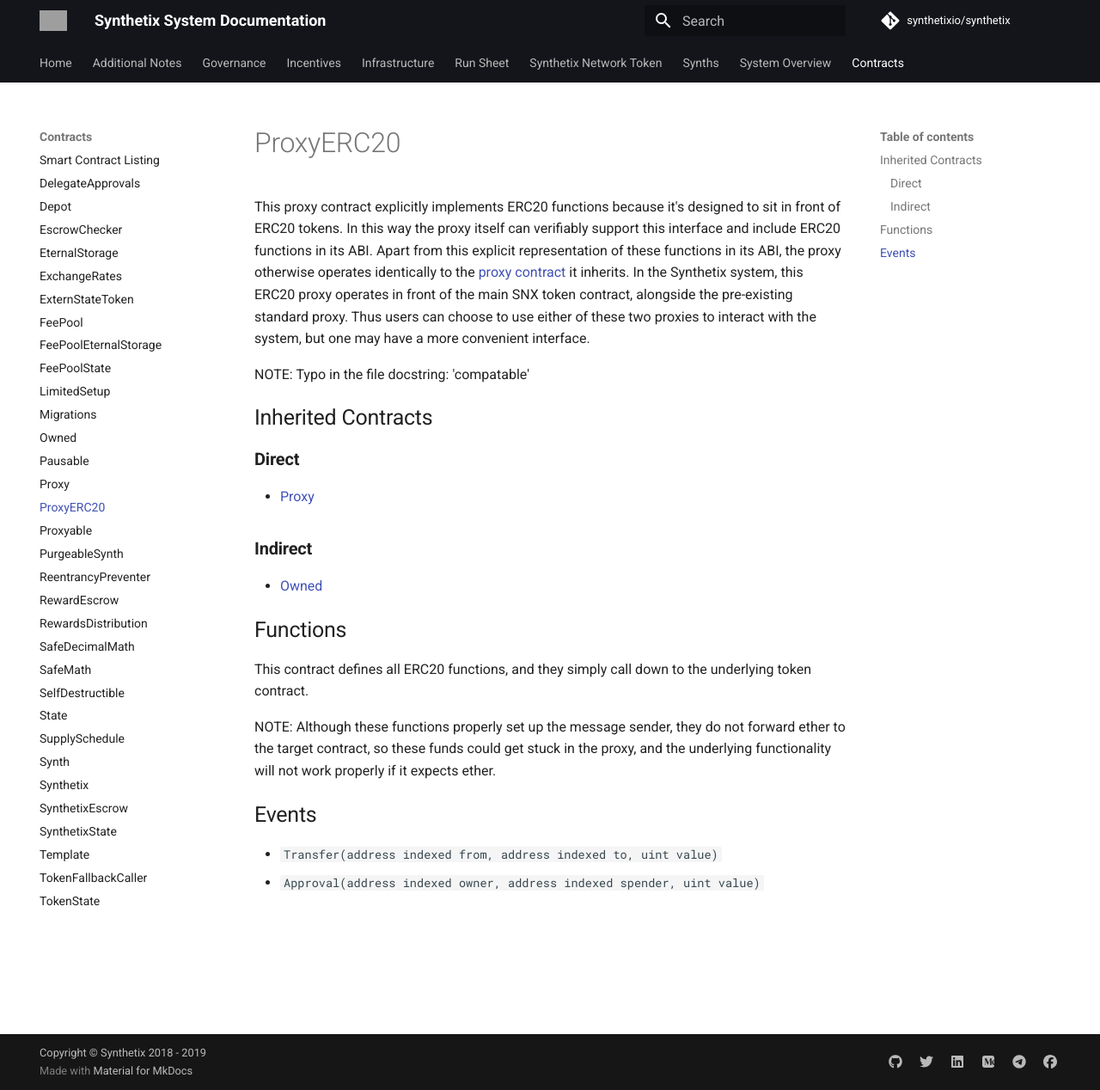
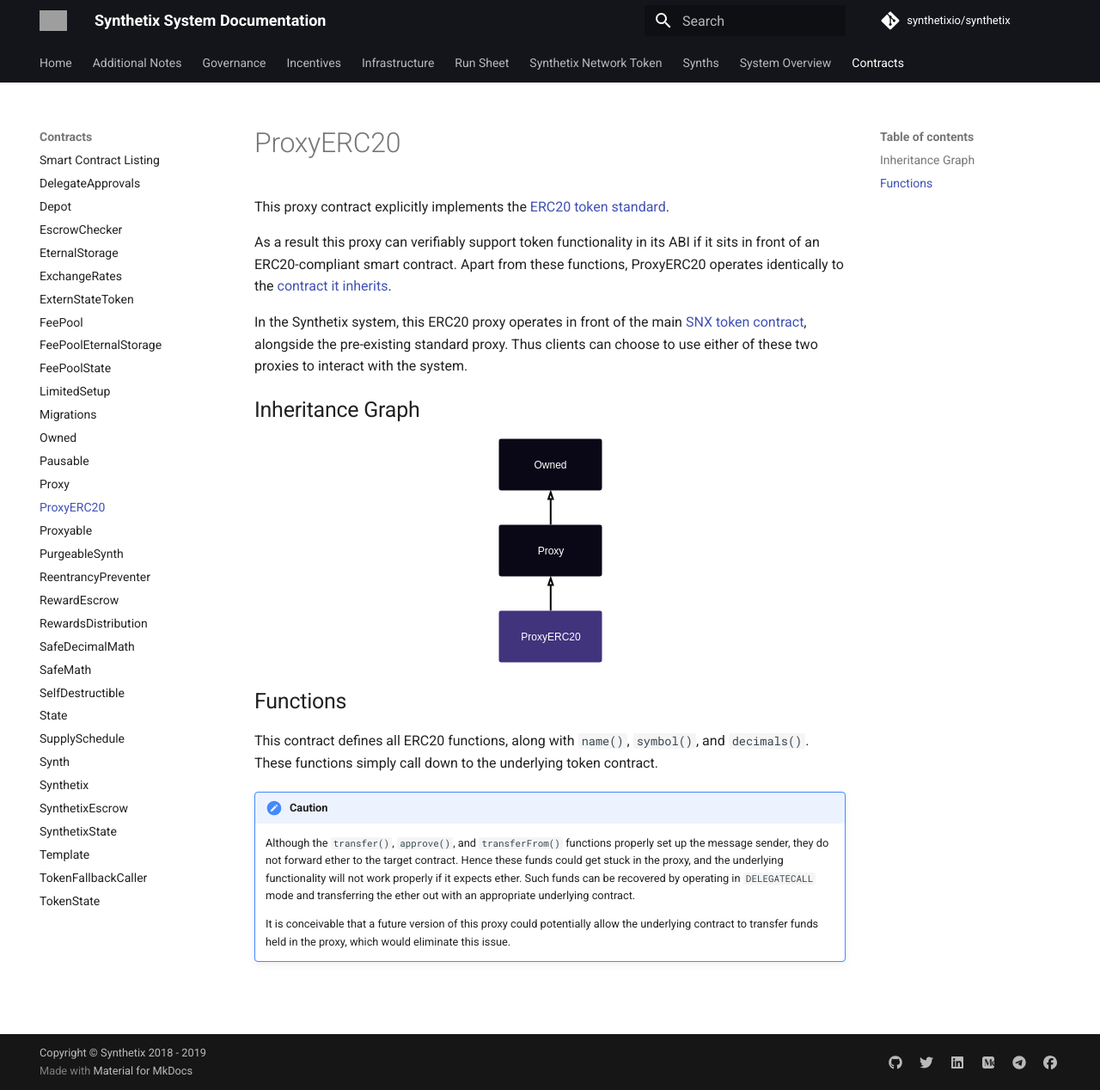
Before and after one commit to Synthetixio/synthetix, an MkDocs documentation site: the page built from docs/contracts/ProxyERC20.md, in a window 1280 px wide and 1268 px high. Shown: the whole window at 86% size. Built offline with MkDocs 1.6.1 and Material for MkDocs 9.7.7, drawn with Linux system fonts in a browser that asks for light colours; comment, search, counter and statistics services are not loaded; grey boxes are pictures that could not be loaded.

Commit message:
ProxyERC20

```diff
--- a/docs/contracts/ProxyERC20.md
+++ b/docs/contracts/ProxyERC20.md
@@ -1,27 +1,22 @@
 # ProxyERC20
 
-This proxy contract explicitly implements ERC20 functions because it's designed to sit in front of ERC20 tokens.
-In this way the proxy itself can verifiably support this interface and include ERC20 functions in its ABI. Apart from this explicit representation of these functions in its ABI, the proxy otherwise operates identically to the [proxy contract](Proxy.md) it inherits. In the Synthetix system, this ERC20 proxy operates in front of the main SNX token contract, alongside the pre-existing standard proxy. Thus users can choose to use either of these two proxies to interact with the system, but one may have a more convenient interface.
+This proxy contract explicitly implements the [ERC20 token standard](https://docs.openzeppelin.com/contracts/2.x/api/token/erc20#ERC20Detailed).
 
-NOTE: Typo in the file docstring: 'compatable'
+As a result this proxy can verifiably support token functionality in its ABI if it sits in front of an ERC20-compliant smart contract. Apart from these functions, ProxyERC20 operates identically to the [contract it inherits](Proxy.md).
 
-## Inherited Contracts
+In the Synthetix system, this ERC20 proxy operates in front of the main [SNX token contract](Synthetix.md), alongside the pre-existing standard proxy. Thus clients can choose to use either of these two proxies to interact with the system.
 
-### Direct
+## Inheritance Graph
 
-* [Proxy](Proxy.md)
-
-### Indirect
-
-* [Owned](Owned.md)
+<inheritance-graph>
+    ![ProxyERC20 inheritance graph](../img/graphs/ProxyERC20.svg)
+</inheritance-graph>
 
 ## Functions
 
-This contract defines all ERC20 functions, and they simply call down to the underlying token contract.
+This contract defines all ERC20 functions, along with `name()`, `symbol()`, and `decimals()`. These functions simply call down to the underlying token contract.
 
-NOTE: Although these functions properly set up the message sender, they do not forward ether to the target contract, so these funds could get stuck in the proxy, and the underlying functionality will not work properly if it expects ether.
+!!! caution
+    Although the `transfer()`, `approve()`, and `transferFrom()` functions properly set up the message sender, they do not forward ether to the target contract. Hence these funds could get stuck in the proxy, and the underlying functionality will not work properly if it expects ether. Such funds can be recovered by operating in `DELEGATECALL` mode and transferring the ether out with an appropriate underlying contract.
 
-## Events
-
-* `Transfer(address indexed from, address indexed to, uint value)`
-* `Approval(address indexed owner, address indexed spender, uint value)`
+    It is conceivable that a future version of this proxy could potentially allow the underlying contract to transfer funds held in the proxy, which would eliminate this issue.
```
Also changed, not shown: docs/contracts/Proxyable.md (+1 -1 lines), docs/img/graphs/ProxyERC20.svg (added), 1 other file.
